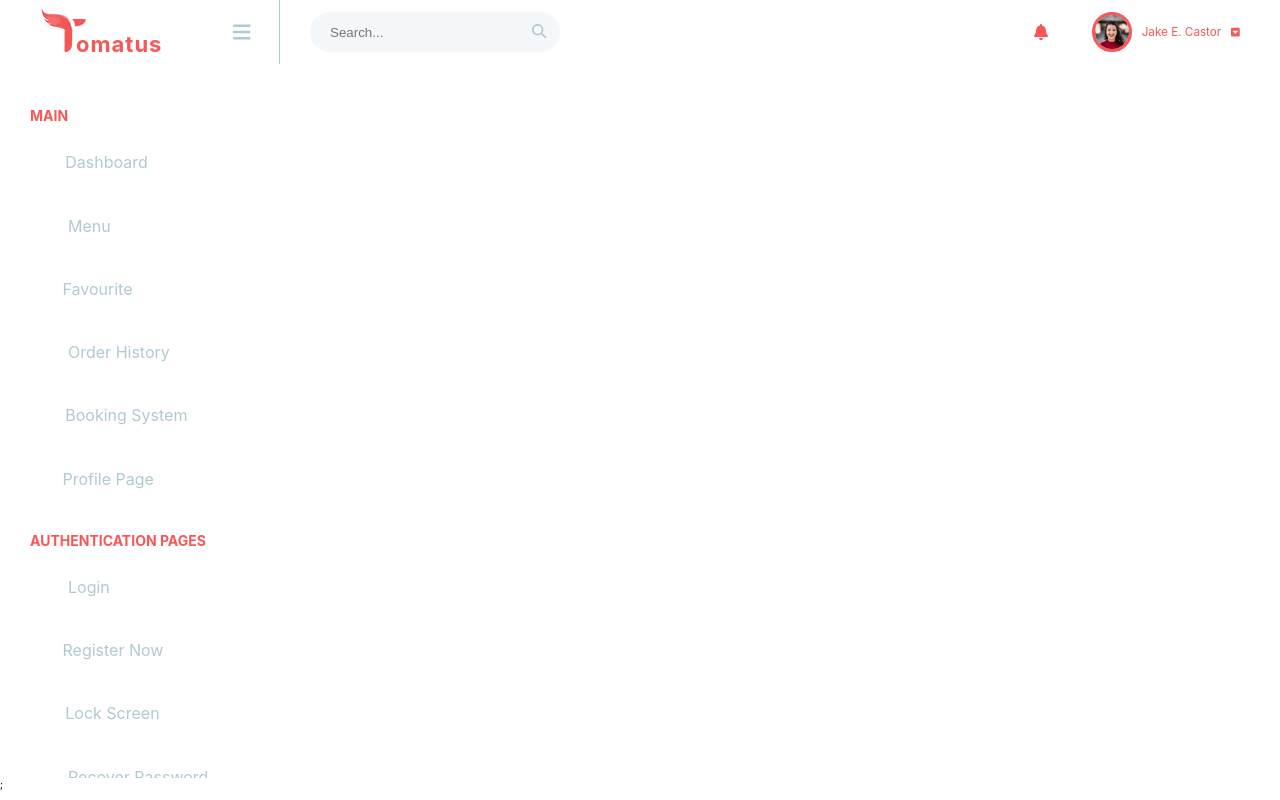
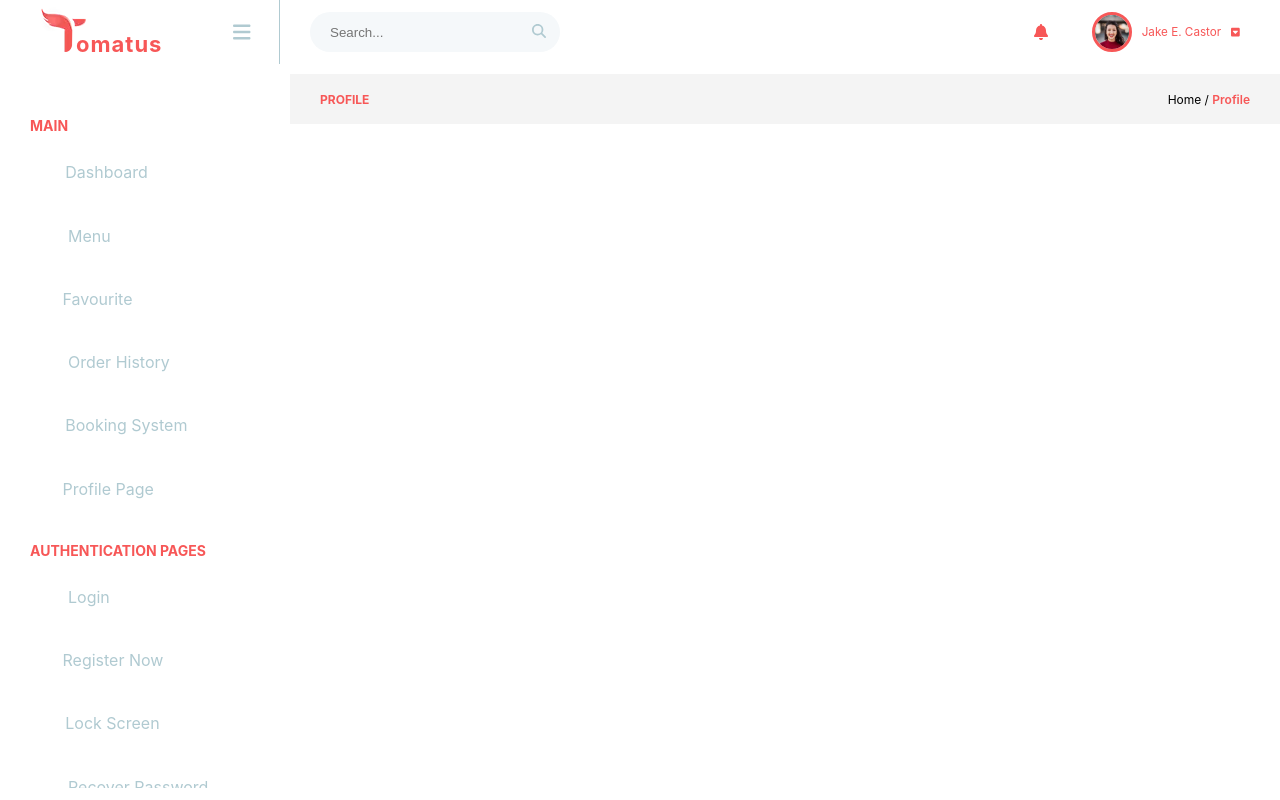
Before and after one commit to jakecastor09/Tomatu, a React (Create React App) app: page / in a window 1280 px wide. Built offline with nearby package versions, Linux system fonts and the light colour scheme; the HTML template or start-up script is replaced by a standard one.

Commit message:
Build the Heading Bar component.

```diff
--- a/src/App.js
+++ b/src/App.js
@@ -1,13 +1,11 @@
 import './App.css';
 import Register from './pages/register/register.component';
 import Login from './pages/login/login.component';
-import Navbar from './components/navbar/navbar.component';
-import Sidebar from './components/sidebar/sidebar.component';
+import Profile from './pages/profile/profile.component';
 function App() {
   return (
     <>
-      <Navbar />
-      <Sidebar />;
+      <Profile />
     </>
   );
 }
--- /dev/null
+++ b/src/components/heading-bar/heading-bar.component.js
@@ -0,0 +1,13 @@
+import styles from './heading-bar.module.css';
+
+const HeadingBar = ({ pageName }) => {
+  return (
+    <div className={styles['heading-bar']}>
+      <h2>{pageName}</h2>
+      <p>
+        Home / <span className={styles['primary-color']}>{pageName}</span>
+      </p>
+    </div>
+  );
+};
+export default HeadingBar;
--- /dev/null
+++ b/src/components/heading-bar/heading-bar.module.css
@@ -0,0 +1,22 @@
+.heading-bar {
+  width: 100%;
+  padding: 2rem 3rem;
+  height: 5rem;
+  display: flex;
+  align-items: center;
+  justify-content: space-between;
+  background-color: #f4f4f4;
+}
+.primary-color {
+  color: var(--primary-color);
+  font-weight: 600;
+}
+h2 {
+  color: var(--primary-color);
+  text-transform: uppercase;
+  font-size: 1.2rem;
+}
+
+p {
+  font-size: 1.2rem;
+}
--- a/src/components/sidebar/sidebar.module.css
+++ b/src/components/sidebar/sidebar.module.css
@@ -2,7 +2,7 @@
   height: 88vh;
   margin: 1rem 1rem 0 0;
   padding: 1rem;
-  width: 28rem;
+  min-width: 28rem;
   overflow-y: scroll;
 }
 .title {
@@ -14,7 +14,7 @@
 }
 
 .sidebar-footer {
-  margin-top: 10rem;
+  margin-top: 20rem;
 }
 .sidebar-footer p {
   font-size: 1.2rem;
--- /dev/null
+++ b/src/pages/profile/profile.component.js
@@ -0,0 +1,17 @@
+import styles from './profile.module.css';
+import Navbar from '../../components/navbar/navbar.component';
+import Sidebar from '../../components/sidebar/sidebar.component';
+import HeadingBar from '../../components/heading-bar/heading-bar.component';
+const Profile = () => {
+  return (
+    <>
+      <Navbar />
+      <div className={styles.flex}>
+        <Sidebar />
+        <HeadingBar pageName='Profile' />
+      </div>
+    </>
+  );
+};
+
+export default Profile;
--- /dev/null
+++ b/src/pages/profile/profile.module.css
@@ -0,0 +1,3 @@
+.flex {
+  display: flex;
+}
```
